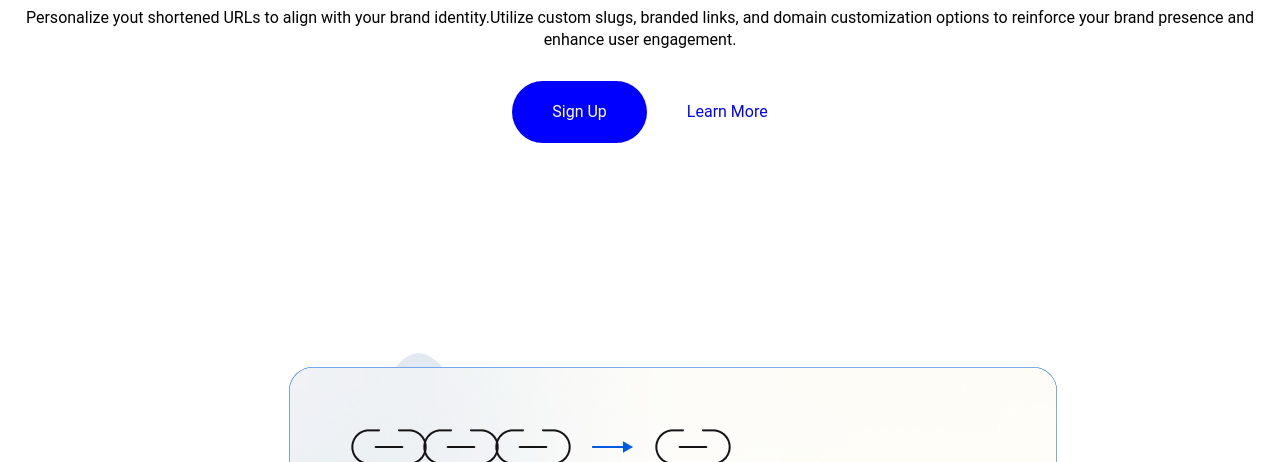
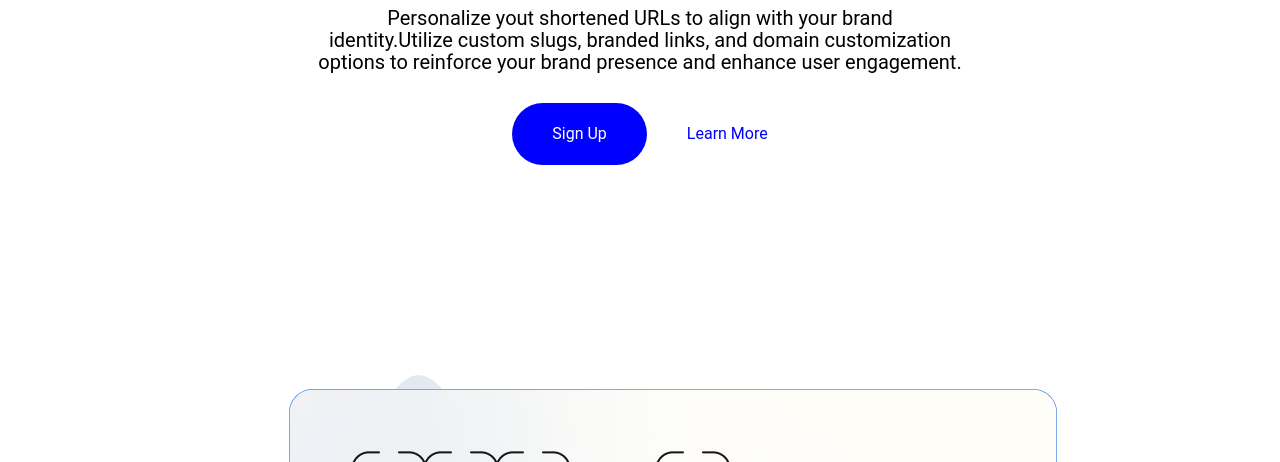
Before and after one commit to elsie-dev/Alts-sample1, a plain HTML site: page index.html in a window 1280 px wide. Shown: the part 338-800 px from the top of the page. Drawn offline with Linux system fonts and the light colour scheme.

Commit message:
changed paragraph alignment

```diff
--- a/index.html
+++ b/index.html
@@ -190,9 +190,9 @@
           Solution
         </h1>
       </div>
-      <p style="text-align: center">
-        Personalize yout shortened URLs to align with your brand
-        identity.Utilize custom slugs, branded links, and domain customization
+      <p style="text-align: center;margin: auto; font-size: 20px;">
+        Personalize yout shortened URLs to align with your brand<br/>
+        identity.Utilize custom slugs, branded links, and domain customization<br/>
         options to reinforce your brand presence and enhance user engagement.
       </p>
       <div class="button-group">
```
